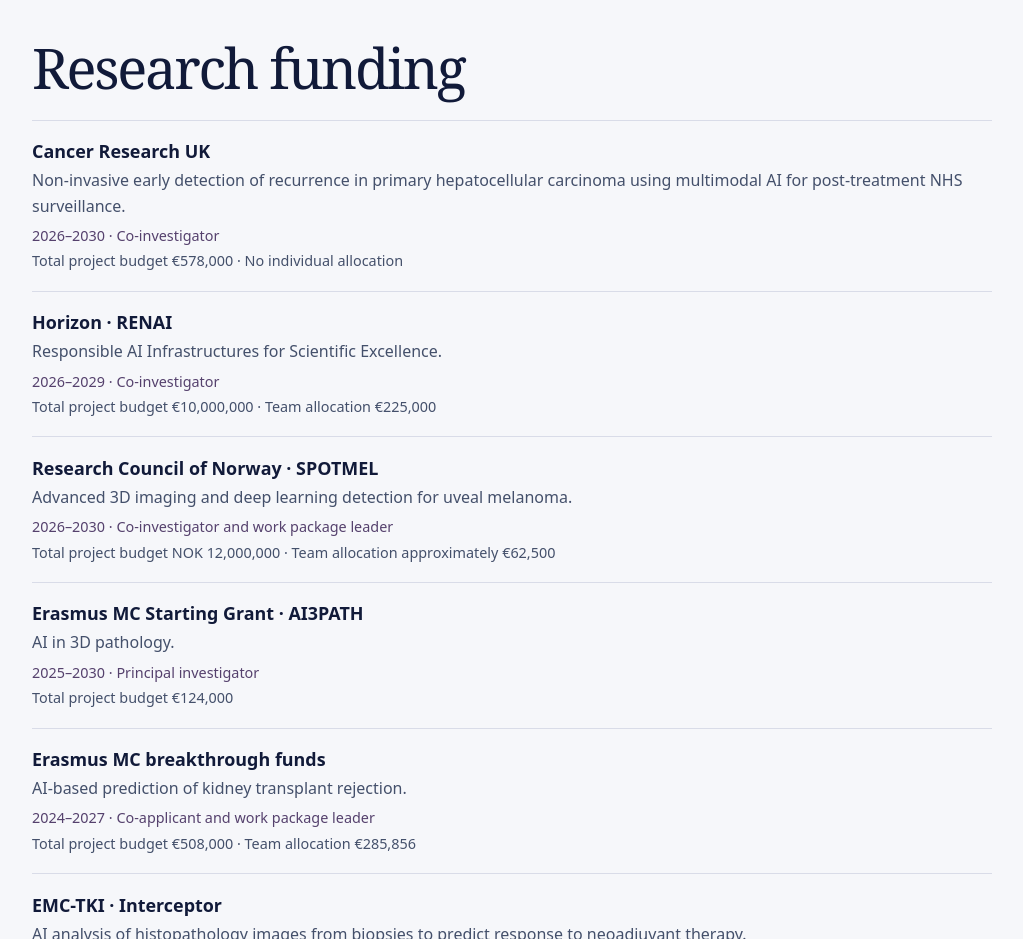
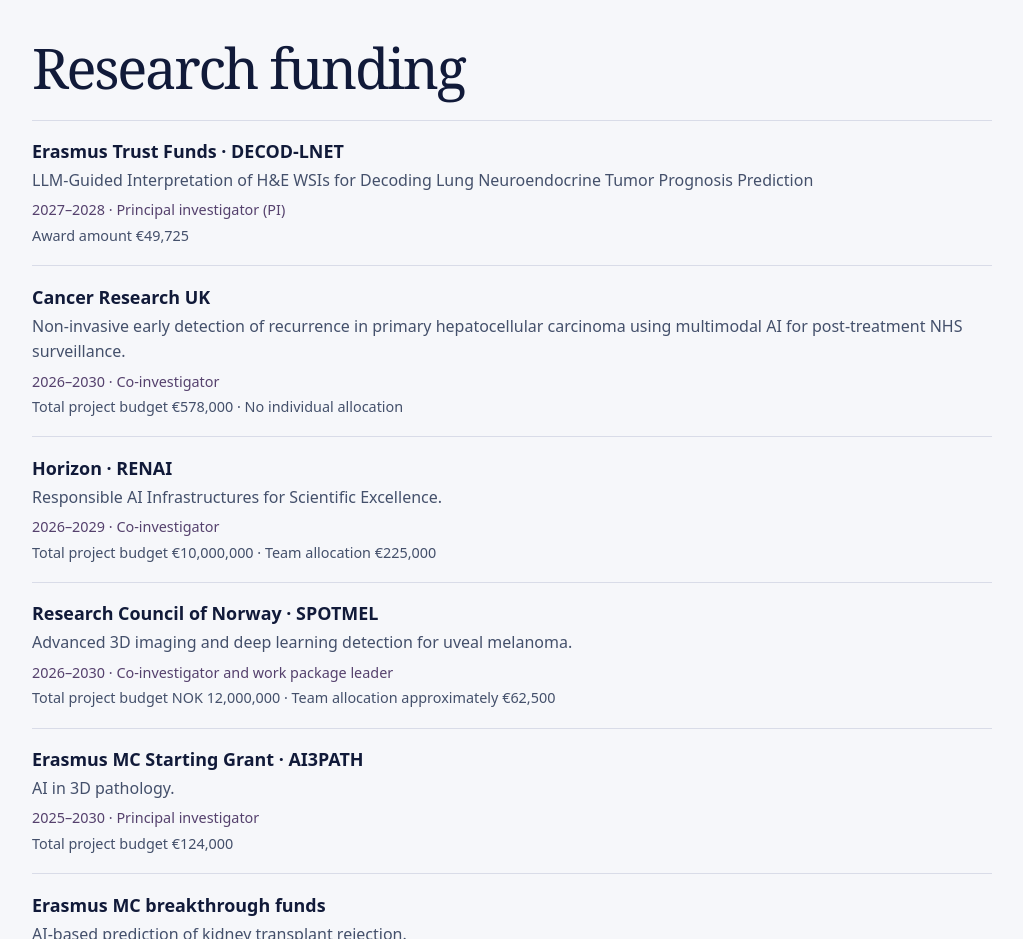
Before and after one commit to phantom-emc/phantom-emc.github.io, a plain HTML site: page farhan-akram.html in a window 1280 px wide. Shown: the part 1120-2059 px from the top of the page, without its empty margins (128-1151 px from the left). Drawn offline with Linux system fonts and the light colour scheme.

Commit message:
Add files via upload

```diff
--- a/farhan-akram.html
+++ b/farhan-akram.html
@@ -85,6 +85,12 @@
         <h2 id="funding">Research funding</h2>
         <ul class="grants" role="list">
           <li>
+            <h3>Erasmus Trust Funds · DECOD-LNET</h3>
+            <p class="grant-project">LLM-Guided Interpretation of H&amp;E WSIs for Decoding Lung Neuroendocrine Tumor Prognosis Prediction</p>
+            <p class="grant-meta">2027–2028 · Principal investigator (PI)</p>
+            <p class="grant-budget">Award amount €49,725</p>
+          </li>
+          <li>
             <h3>Cancer Research UK</h3>
             <p class="grant-project">Non-invasive early detection of recurrence in primary hepatocellular carcinoma using multimodal AI for post-treatment NHS surveillance.</p>
             <p class="grant-meta">2026–2030 · Co-investigator</p>
```
